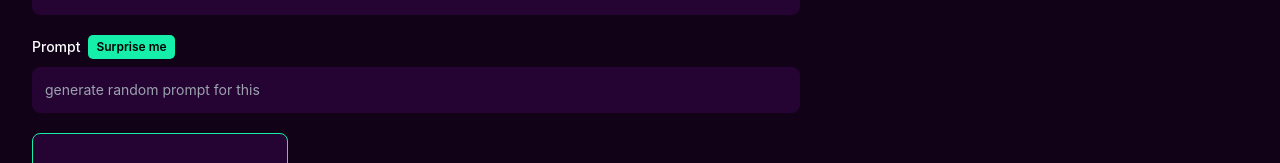
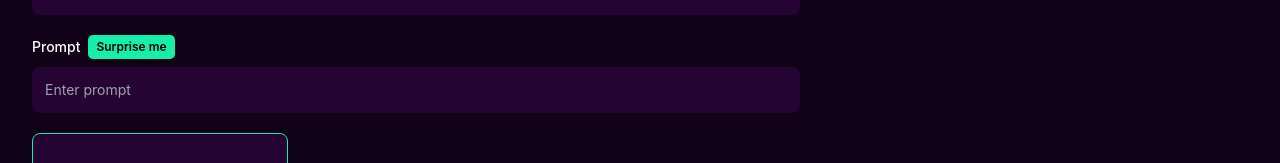
Before and after one commit to ayMissouri/AI-Image-Generator, a React (Vite) app: page /create-post in a window 1280 px wide. Shown: the part 332-495 px from the top of the page. Built offline with nearby package versions, Linux system fonts and the light colour scheme; a web font is replaced by a local one.

Commit message:
CreatePost handle surprise prompt

```diff
--- a/src/components/FormField.jsx
+++ b/src/components/FormField.jsx
@@ -34,7 +34,7 @@ const FormField = ({
         value={value}
         onChange={handleChange}
         required
-        className="bg-[#250434] border border-[#250434] text-gray-900 text-sm rounded-lg focus:ring-[#15efaa] focus:border-[#15efaa] outline-none block w-full p-3"
+        className="bg-[#250434] border border-[#250434] text-gray-300 text-sm rounded-lg focus:ring-[#15efaa] focus:border-[#15efaa] outline-none block w-full p-3"
       />
     </div>
   );
--- a/src/pages/CreatePost.jsx
+++ b/src/pages/CreatePost.jsx
@@ -19,7 +19,10 @@ const CreatePost = () => {
     setForm({ ...form, [e.target.name]: e.target.value });
   };
 
-  const handleSurpriseMe = () => {};
+  const handleSurpriseMe = () => {
+    const randomPrompt = getRandomPrompt(form.prompt);
+    setForm({ ...form, prompt: randomPrompt });
+  };
 
   return (
     <section className="max-w-7xl mx-auto">
@@ -47,7 +50,7 @@ const CreatePost = () => {
             labelName="Prompt"
             type="text"
             name="prompt"
-            placeholder="generate random prompt for this"
+            placeholder="Enter prompt"
             value={form.prompt}
             handleChange={handleChange}
             isSurpriseMe
```
